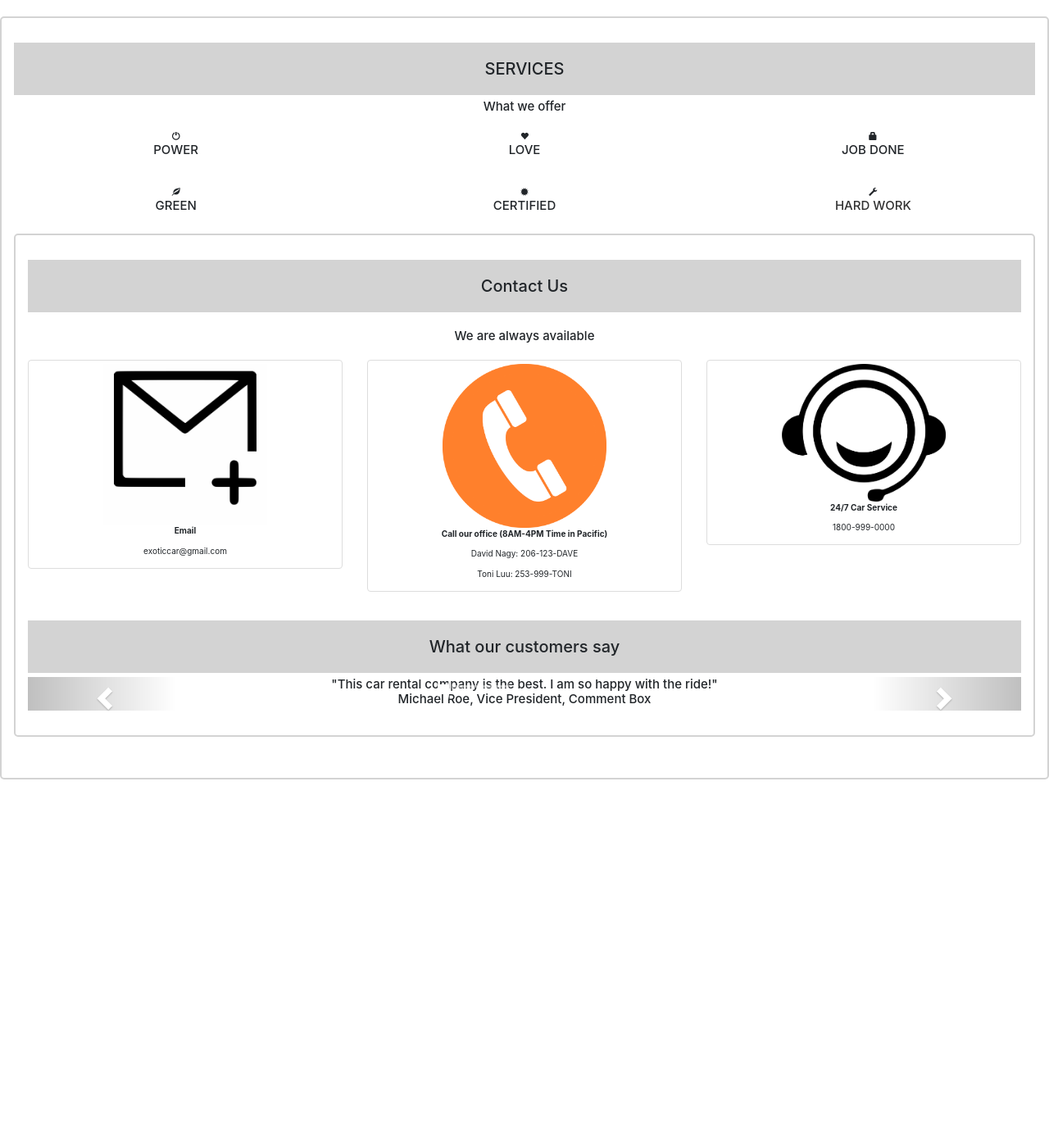
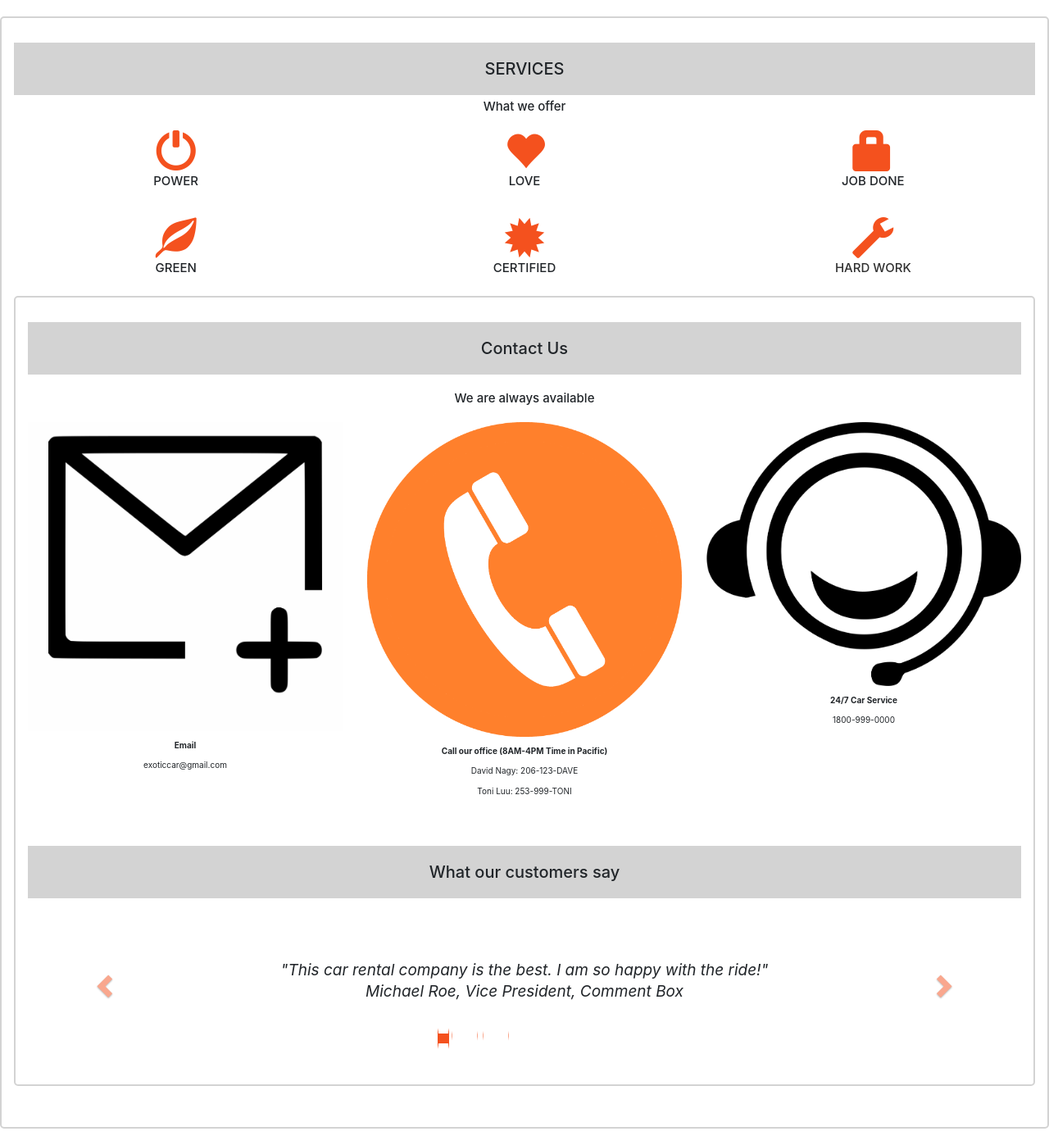
Before and after one commit to davidmnagy27/finalproject, a PHP site: template views/contact.html in a window 1280 px wide. Shown: the part 201-1598 px from the top of the page at 82% size. Before the commit the page ends 1152 px from the top, so only its background shows below. Run offline with PHP 8.4, Linux system fonts and the light colour scheme; the template is opened without the code that fills it, so the values that code supplies are empty.

Commit message:
Added style for contact

```diff
--- a/css/style.css
+++ b/css/style.css
@@ -80,3 +80,44 @@ h2 {
     margin: 20px;
 
 }
+/*contact*/
+.logo-small {
+    color: #f4511e;
+    font-size: 50px;
+}
+.logo {
+    color: #f4511e;
+    font-size: 200px;
+}
+.thumbnail {
+    padding: 0 0 15px 0;
+    border: none;
+    border-radius: 0;
+}
+.thumbnail img {
+    width: 100%;
+    height: 100%;
+    margin-bottom: 10px;
+}
+.carousel-control.right, .carousel-control.left {
+    background-image: none;
+    color: #f4511e;
+}
+.carousel-indicators li {
+    border-color: #f4511e;
+}
+.carousel-indicators li.active {
+    background-color: #f4511e;
+}
+.item h4 {
+    font-size: 19px;
+    line-height: 1.375em;
+    font-weight: 400;
+    font-style: italic;
+    margin: 70px 0;
+}
+.center {
+    margin: auto;
+    width: 60%;
+    padding: 10px;
+}
```
